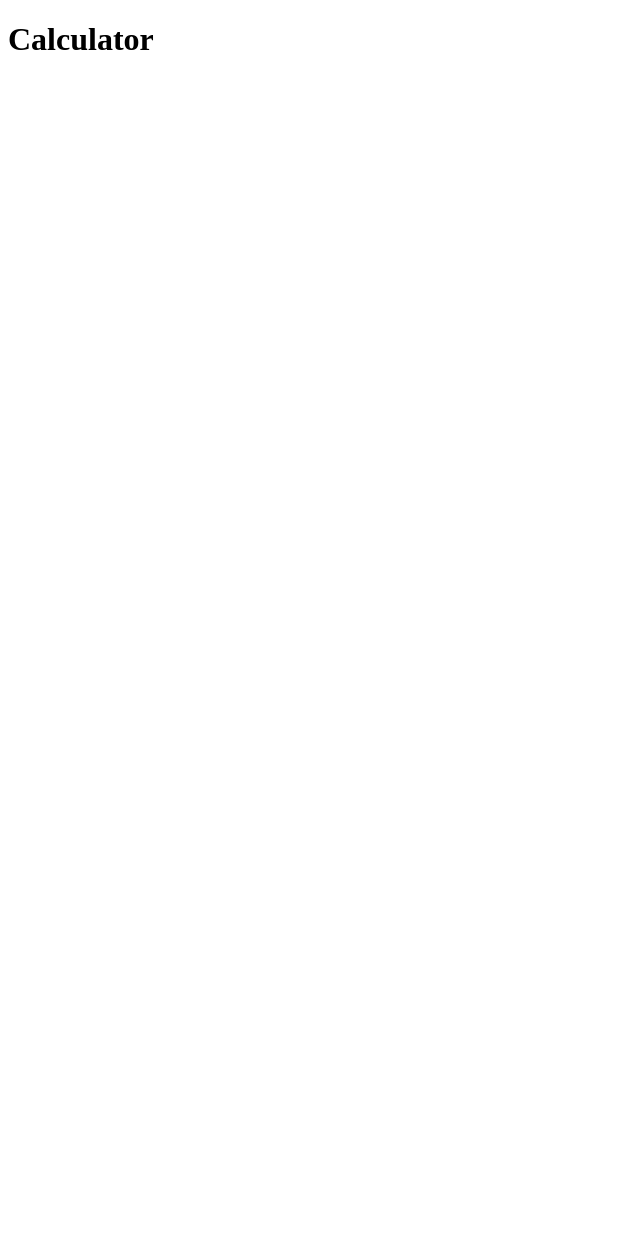
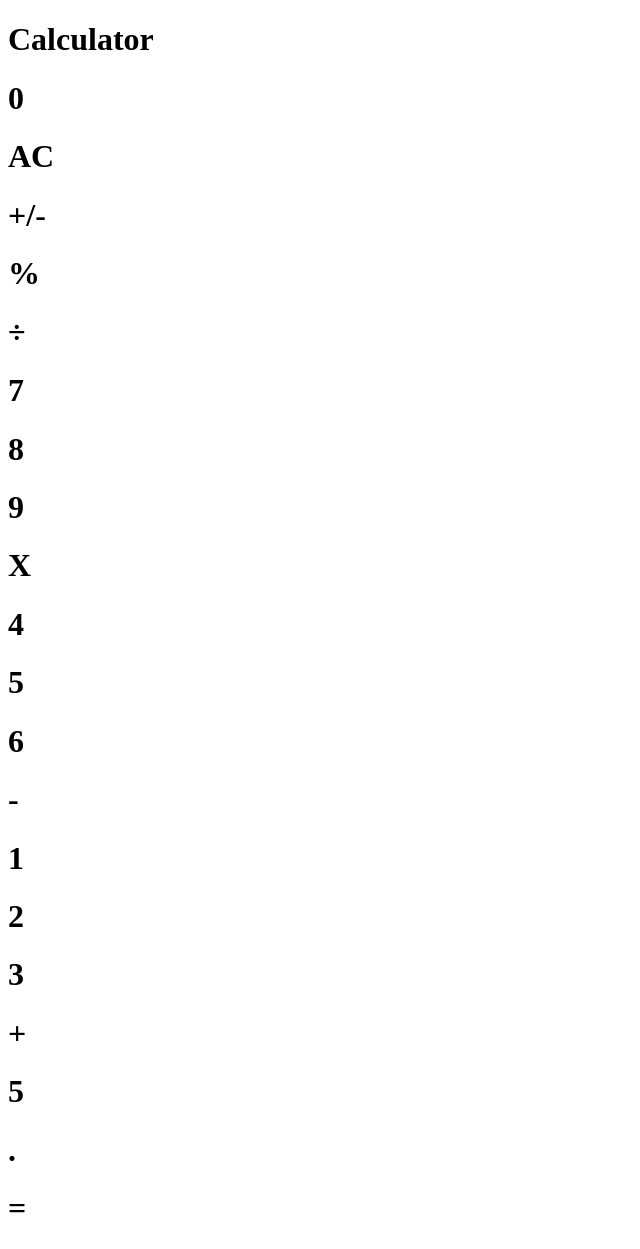
Before and after one commit to Abdoulaye-Thespy/Calculator-React, a React (Create React App) app: page / in a window 1280 px wide. Shown: the whole page, without its empty margins (0-640 px from the left). Before the commit the page ends 800 px from the top, so only its background shows below. Built offline with nearby package versions, Linux system fonts and the light colour scheme.

Commit message:
added different components

```diff
--- a/package.json
+++ b/package.json
@@ -41,7 +41,7 @@
     "babel-eslint": "^10.1.0",
     "eslint": "^6.8.0",
     "eslint-config-airbnb": "^18.1.0",
-    "eslint-plugin-import": "^2.20.2",
+    "eslint-plugin-import": "^2.22.1",
     "eslint-plugin-jsx-a11y": "^6.2.3",
     "eslint-plugin-react": "^7.20.6",
     "eslint-plugin-react-hooks": "^2.5.1",
--- a/src/component/Button.js
+++ b/src/component/Button.js
@@ -1,22 +1,17 @@
+import React from 'react';
 import PropTypes from 'prop-types';
 
-class Button extends React.Component {
-constructor(props) {
-    super(props);
-  }
-    render() {
-
-return (
-  <div id="challenge-node">
-   <h1>{this.props.name}</h1>
+const Button = ({ name }) => (
+  <div>
+    <h1>{name}</h1>
   </div>
-)
-
-
-  }
+);
+Button.defaultProps = {
+  name: 'C',
 };
 
+Button.propTypes = {
+  name: PropTypes.string,
+};
 
-Button.propTypes = {
-  result: PropTypes.string
-};
+export default Button;
--- a/src/component/ButtonPanel.js
+++ b/src/component/ButtonPanel.js
@@ -0,0 +1,40 @@
+import React from 'react';
+
+import Button from './Button';
+
+const ButtonPanel = () => (
+  <>
+    <div>
+      <Button name="AC" />
+      <Button name="+/-" />
+      <Button name="%" />
+      <Button name="÷" />
+    </div>
+    <div>
+      <Button name="7" />
+      <Button name="8" />
+      <Button name="9" />
+      <Button name="X" />
+    </div>
+    <div>
+      <Button name="4" />
+      <Button name="5" />
+      <Button name="6" />
+      <Button name="-" />
+    </div>
+    <div>
+      <Button name="1" />
+      <Button name="2" />
+      <Button name="3" />
+      <Button name="+" />
+    </div>
+    <div>
+      <Button name="5" />
+      <Button name="." />
+      <Button name="=" />
+      <Button name="" />
+    </div>
+  </>
+);
+
+export default ButtonPanel;
--- a/src/component/Display.js
+++ b/src/component/Display.js
@@ -1,25 +1,18 @@
+import React from 'react';
 import PropTypes from 'prop-types';
 
-class Display extends React.Component {
-constructor(props) {
-    super(props);
-  }
-    render() {
+const Display = ({ result }) => (
+  <div>
+    <h1>{result}</h1>
+  </div>
+);
 
-return (
-  <div id="challenge-node">
-   <h1>{this.props.result}</h1>
-  </div>
-)
-
-
-  }
+Display.defaultProps = {
+  result: 0,
 };
 
-Display.defaultProps = {
-  result: 0
-}
+Display.propTypes = {
+  result: PropTypes.string,
+};
 
-Greeting.propTypes = {
-  result: PropTypes.string
-};
+export default Display;
--- a/src/index.js
+++ b/src/index.js
@@ -1,10 +1,12 @@
 import React from 'react';
 import ReactDOM from 'react-dom';
+import App from './component/App';
 
 ReactDOM.render(
   <React.StrictMode>
+    <App />
   </React.StrictMode>,
-  document.getElementById('root')
+  document.getElementById('root'),
 );
 
 // If you want to start measuring performance in your app, pass a function
```
Also changed, not shown: src/component/App.js (+12 -6 lines), 2 other files (tests, documents, lock files or other folders).
